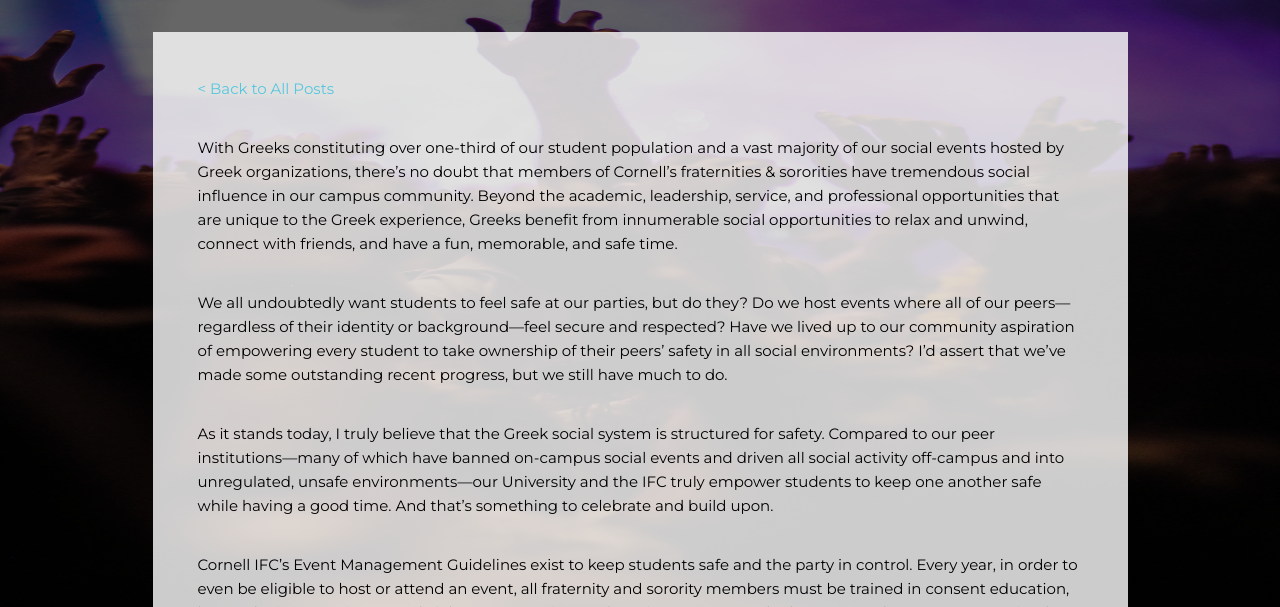
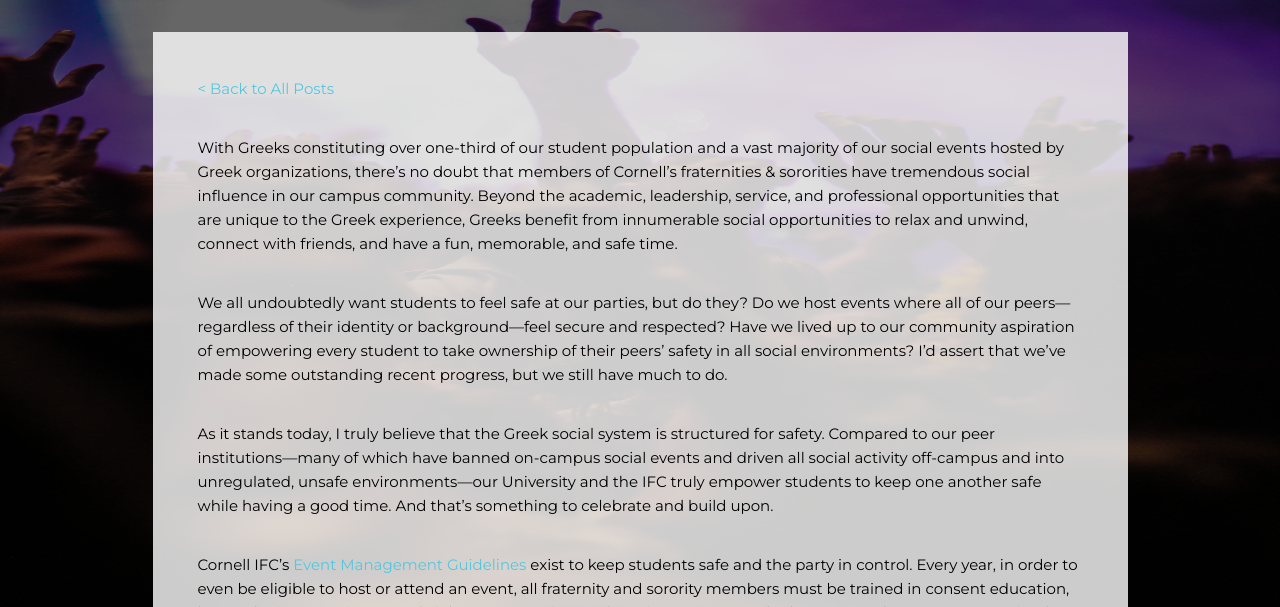
Before and after one commit to smoores-dev/cayugaswatchers, a website: page blog/greeks-its-on-us.html in a window 1280 px wide. Shown: the part 193-800 px from the top of the page. Drawn offline with nearby package versions, Linux system fonts and the light colour scheme.

Commit message:
Add link to blog post

```diff
--- a/blog/greeks-its-on-us.html
+++ b/blog/greeks-its-on-us.html
@@ -116,7 +116,7 @@
                         As it stands today, I truly believe that the Greek social system is structured for safety. Compared to our peer institutions—many of which have banned on-campus social events and driven all social activity off-campus and into unregulated, unsafe environments—our University and the IFC truly empower students to keep one another safe while having a good time. And that’s something to celebrate and build upon.
                     </p>
                     <p>
-                        Cornell IFC’s Event Management Guidelines exist to keep students safe and the party in control. Every year, in order to even be eligible to host or attend an event, all fraternity and sorority members must be trained in consent education, bystander intervention, sexual violence prevention, and survivor support and advocacy. Furthermore, we require that fraternities staff sober monitors at all events to check in on partygoers; we prohibit hard alcohol, yet allow beer & wine; we require that ample snacks & water be present; we hire professionally trained security guards to audit all events; and, most importantly, we do not penalize students who call for help in risky, potentially dangerous situations.
+                        Cornell IFC’s <a href="http://ccengagement.cornell.edu/fraternity-sorority-life/greek-community-cornell/rights-responsibilities/event-management-guidelines">Event Management Guidelines</a> exist to keep students safe and the party in control. Every year, in order to even be eligible to host or attend an event, all fraternity and sorority members must be trained in consent education, bystander intervention, sexual violence prevention, and survivor support and advocacy. Furthermore, we require that fraternities staff sober monitors at all events to check in on partygoers; we prohibit hard alcohol, yet allow beer & wine; we require that ample snacks & water be present; we hire professionally trained security guards to audit all events; and, most importantly, we do not penalize students who call for help in risky, potentially dangerous situations.
 
                     </p>
                     <p>
```
